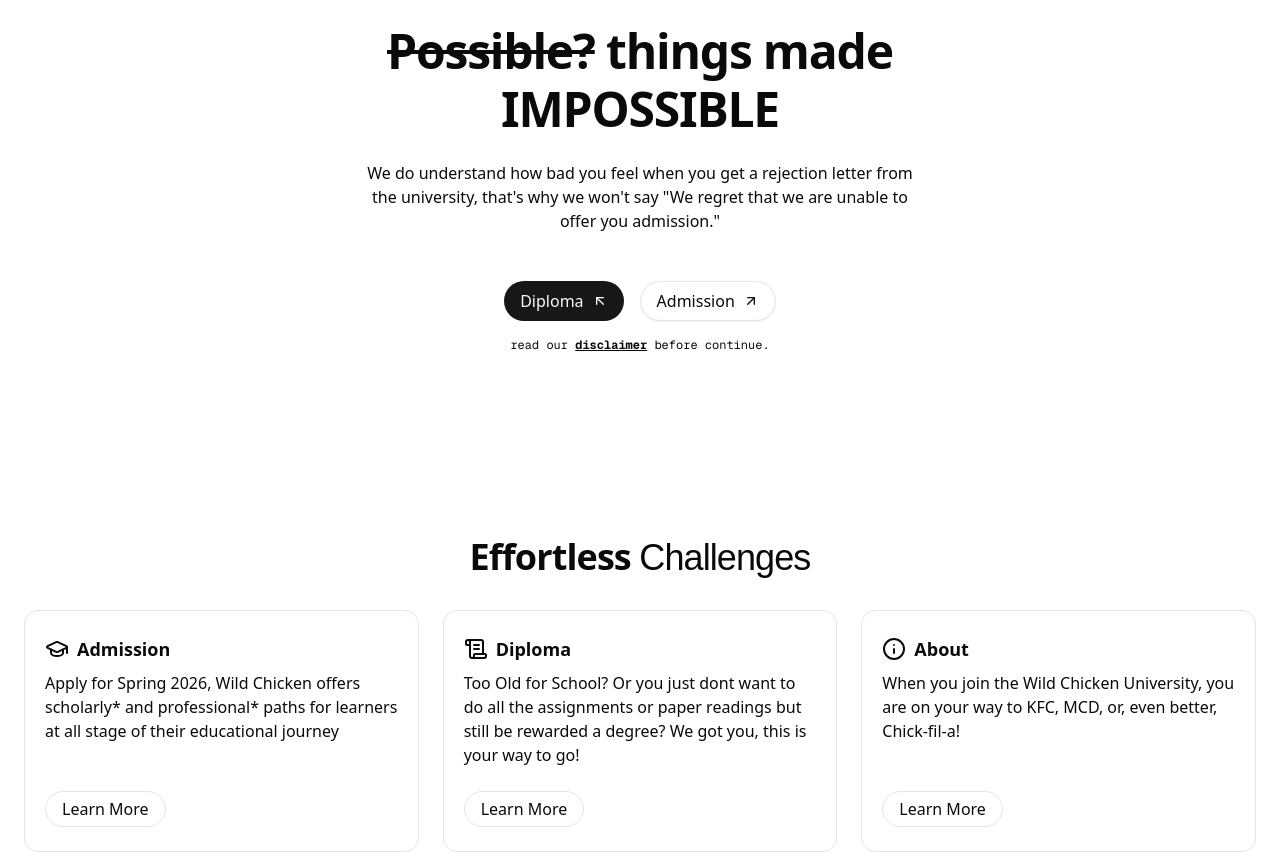
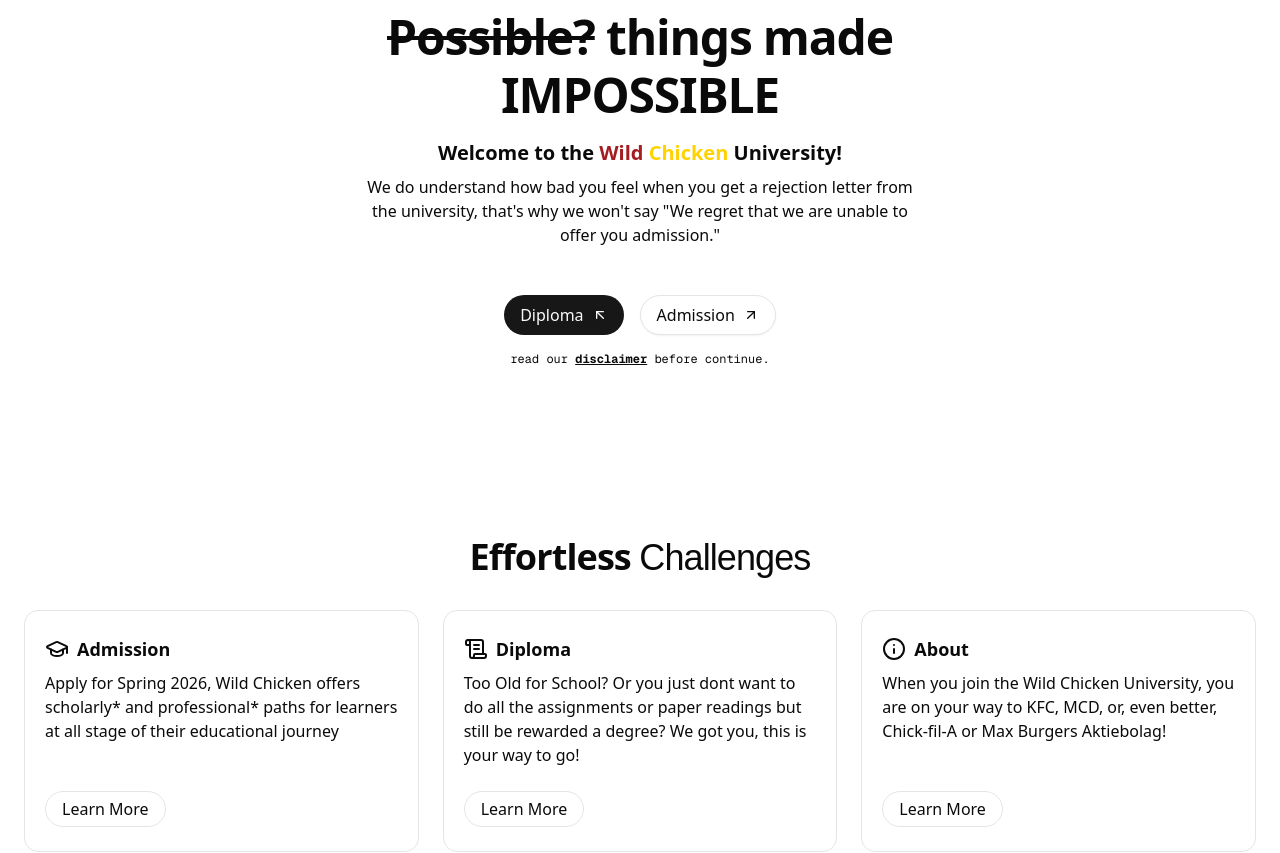
Before and after one commit to WildChickenUniversity/WildChickenUniversity, a Next.js app: page / in a window 1280 px wide. Shown: the part 280-1133 px from the top of the page. Built offline with nearby package versions, Linux system fonts and the light colour scheme; a web font is replaced by a local one.

Commit message:
minor content update

```diff
--- a/app/admission/components/admissionText.mdx
+++ b/app/admission/components/admissionText.mdx
@@ -5,6 +5,7 @@
 
 Please watch our [campus tour video](https://youtu.be/dQw4w9WgXcQ)
 
+You may also want to check out our sister university: [Home University 家里蹲大学](https://hmu.ac.cn/)
 
 <Badge variant="default">NO APPLICATION FEE</Badge>
 <Badge variant="outline">NO PERSONAL STATEMENTS</Badge>
--- a/app/components/hero.tsx
+++ b/app/components/hero.tsx
@@ -4,6 +4,9 @@
 import { useRouter } from "next/navigation";
 import Link from "next/link";
 import Section from "./section";
+
+const red = "#A41D21";
+const yellow = "#FFD200";
 
 const Hero = () => {
   const router = useRouter();
@@ -15,9 +18,14 @@
             <Chicken />
           </div>
           <h1 className="mt-6 max-w-[20ch] text-4xl sm:text-5xl font-bold leading-[1.2] tracking-tight">
-            <span className="line-through">Possible?</span> things made IMPOSSIBLE
+            <span className="line-through">Possible?</span> things made
+            IMPOSSIBLE
           </h1>
-          <p className="mt-6 max-w-[60ch] xs:text-lg">
+          <h2 className="mt-4 max-w-[60ch] text-xl font-semibold">
+            Welcome to the <span style={{ color: red }}>Wild</span>{" "}
+            <span style={{ color: yellow }}>Chicken</span> University!
+          </h2>
+          <p className="mt-2 max-w-[60ch] xs:text-lg">
             We do understand how bad you feel when you get a rejection letter
             from the university, that's why we won't say "We regret that we are
             unable to offer you admission."
@@ -45,7 +53,11 @@
               </Button>
             </div>
             <div className="font-mono text-xs text-center">
-              read our <Link className="font-bold underline" href="/pages/disclaimer">disclaimer</Link> before continue.
+              read our{" "}
+              <Link className="font-bold underline" href="/pages/disclaimer">
+                disclaimer
+              </Link>{" "}
+              before continue.
             </div>
           </div>
         </div>
--- a/app/components/homeEntires.tsx
+++ b/app/components/homeEntires.tsx
@@ -42,7 +42,7 @@
   About: {
     path: "/pages/about",
     tagline:
-      "When you join the Wild Chicken University, you are on your way to KFC, MCD, or, even better, Chick-fil-a!",
+      "When you join the Wild Chicken University, you are on your way to KFC, MCD, or, even better, Chick-fil-A or Max Burgers Aktiebolag!",
     icon: Info,
   },
   Review: {
@@ -54,13 +54,14 @@
   Alumni: {
     path: "/alumni",
     tagline: "Once a Chicker, Forever a Chicker",
-    icon: ContactRound
+    icon: ContactRound,
   },
   Disclaimer: {
     path: "/pages/disclaimer",
-    tagline: "Pretty sure no one will actually read this, but we still decided to put it here.",
+    tagline:
+      "Pretty sure no one will actually read this, but we still decided to put it here.",
     icon: OctagonX,
-  }
+  },
 };
 
 const HomeEntires = ({
```
